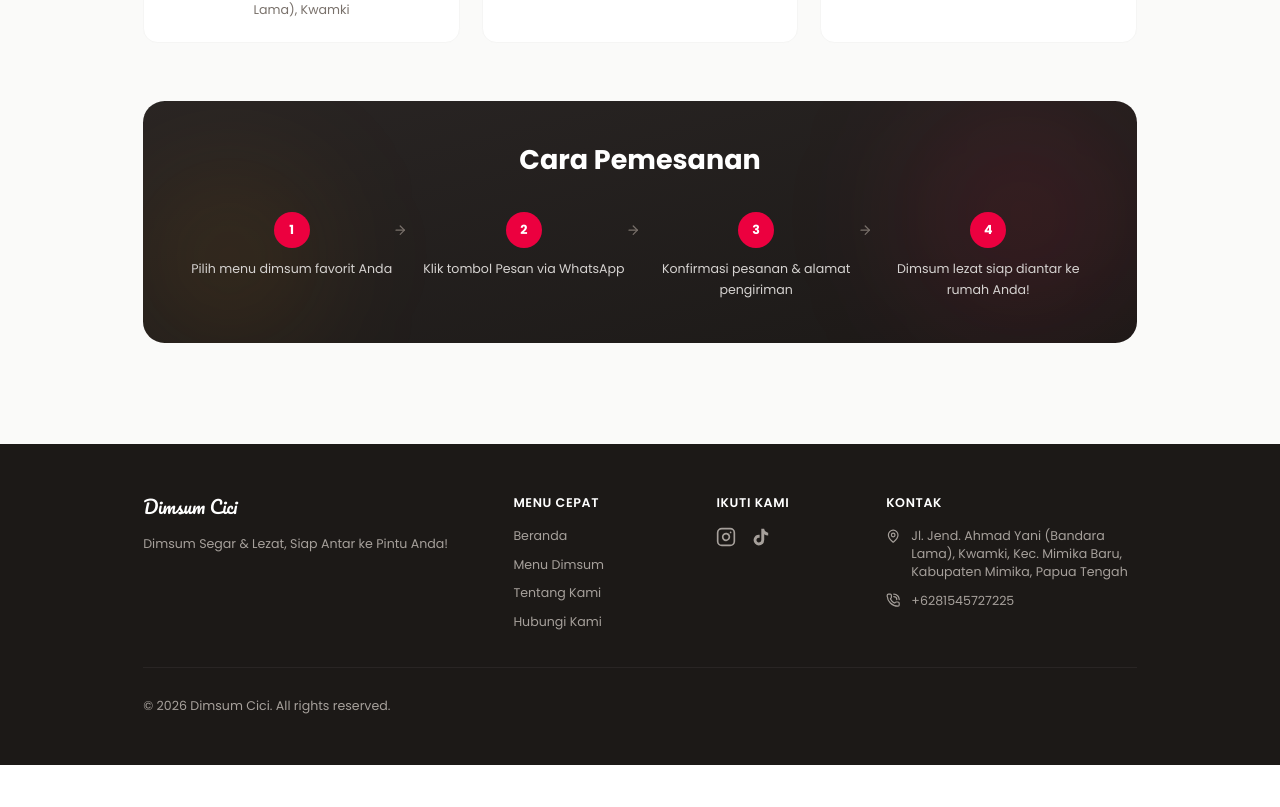
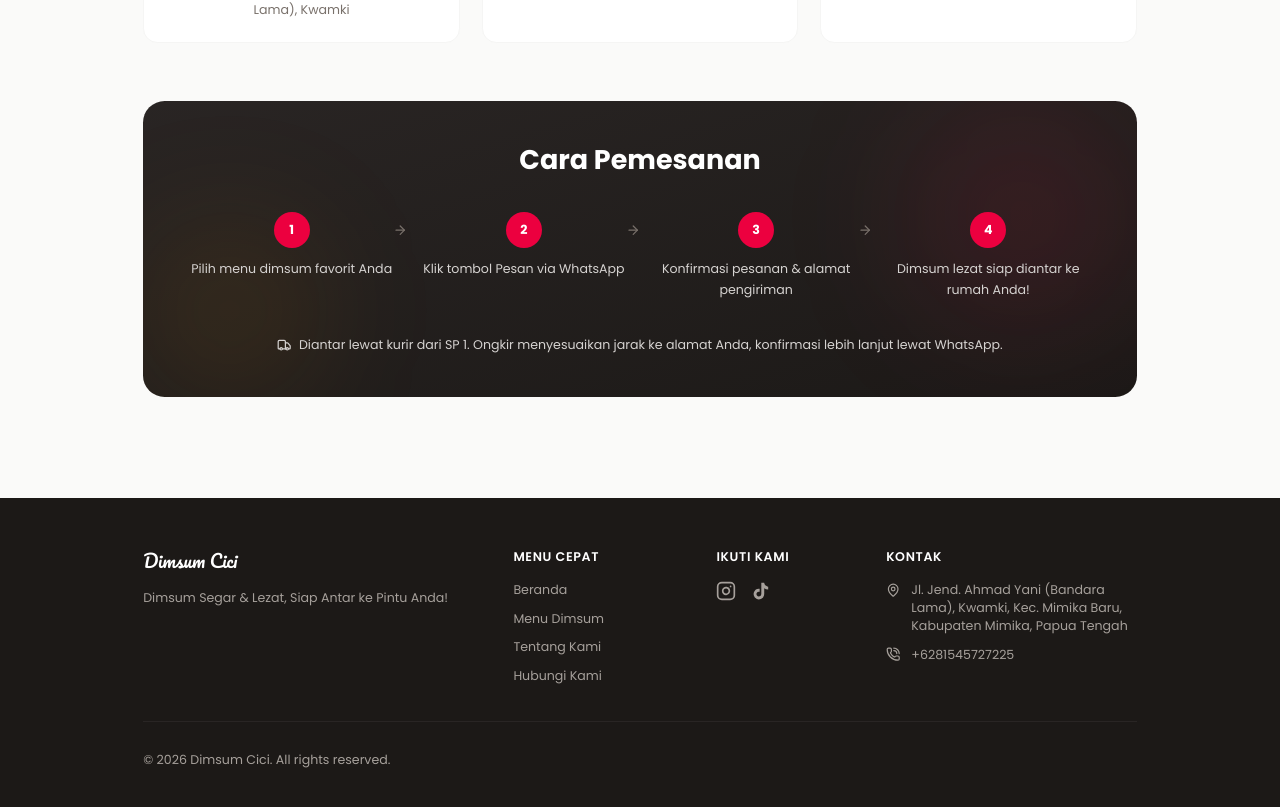
Before and after one commit to koktegesih/dimsum-cici, a Next.js app: page / in a window 1280 px wide. Shown: the part 2960-3767 px from the top of the page. Before the commit the page ends 3725 px from the top, so only its background shows below. Built offline with nearby package versions, Linux system fonts and the light colour scheme.

Commit message:
feat: show courier delivery note in contact section

```diff
--- a/components/ContactSection.tsx
+++ b/components/ContactSection.tsx
@@ -1,7 +1,7 @@
 import { storeInfo } from "@/data/store";
 import { generateWhatsAppUrl } from "@/lib/whatsapp";
 import { offlineSpots } from "@/lib/schedule";
-import { MapPin, Smartphone, Clock7, ArrowRight } from "lucide-react";
+import { MapPin, Smartphone, Clock7, ArrowRight, Truck } from "lucide-react";
 
 const steps = [
   { num: 1, text: "Pilih menu dimsum favorit Anda" },
@@ -122,6 +122,11 @@ export default function ContactSection() {
                 </div>
               ))}
             </div>
+
+            <p className="mt-10 flex items-center justify-center gap-2 text-center text-sm text-stone-300">
+              <Truck className="w-4 h-4 shrink-0" aria-hidden="true" />
+              {storeInfo.delivery}
+            </p>
           </div>
         </div>
       </div>
```
